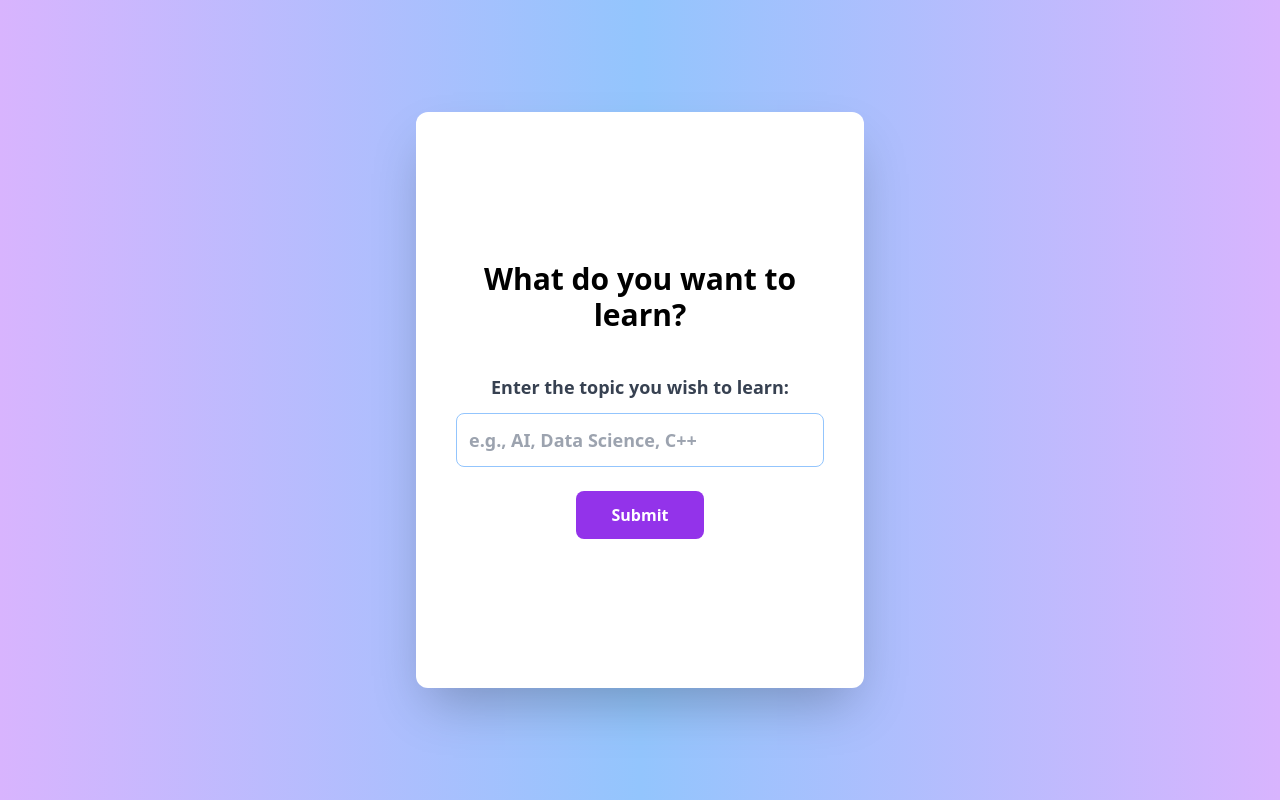
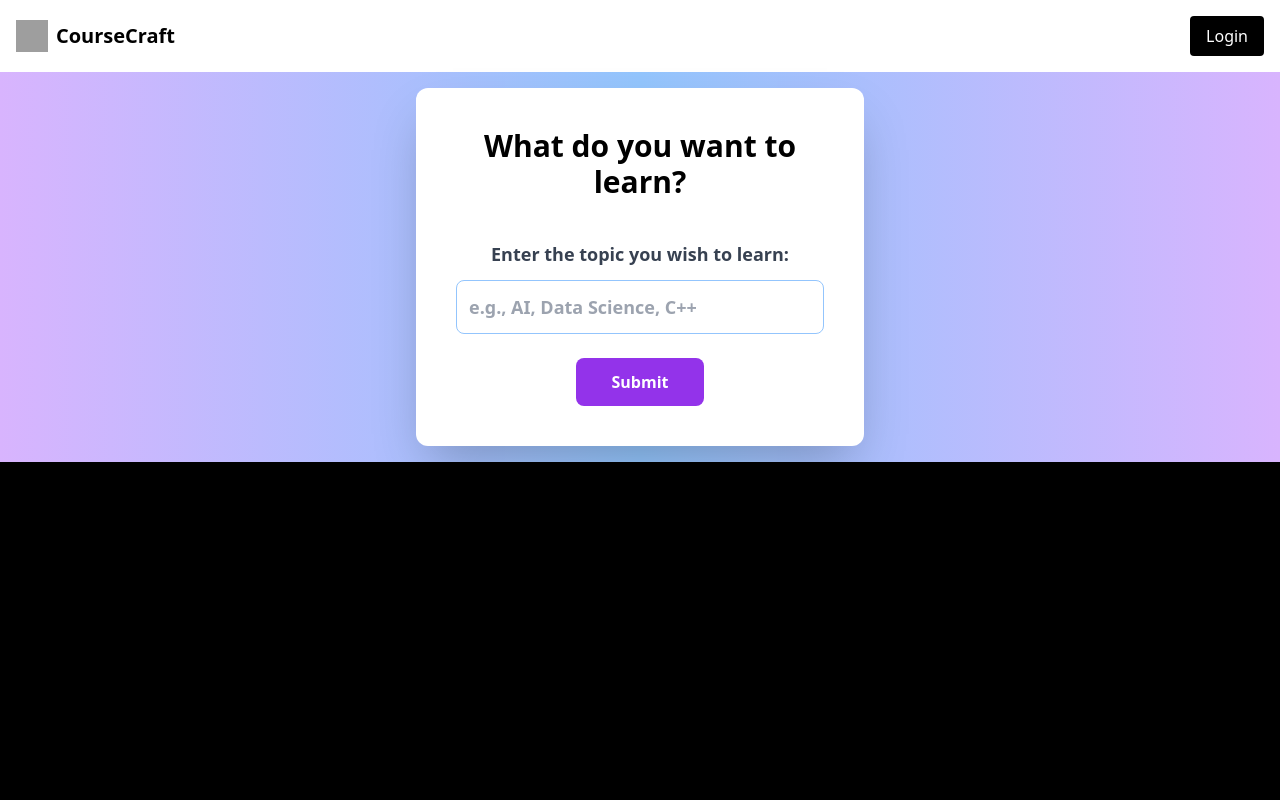
Before and after one commit to ravipajiyar/Course-Craft, a React (Vite) app in the folder client/vite-project/: page / in a window 1280 px wide. Built offline with nearby package versions, Linux system fonts and the light colour scheme; grey boxes are pictures that could not be loaded.

Commit message:
navbar added

```diff
--- a/client/vite-project/src/App.jsx
+++ b/client/vite-project/src/App.jsx
@@ -1,6 +1,6 @@
 import './App.css';
 import { BrowserRouter, Route, Routes } from 'react-router-dom';
-import Landingpage from './pages/landingpage';
+import Landingpage from './pages/LandingPage';
 import CoursePage from './pages/CoursePage';
 import GenChatPage from './pages/GenChat';
 
--- a/client/vite-project/src/components/Navbar/Navbar.jsx
+++ b/client/vite-project/src/components/Navbar/Navbar.jsx
@@ -8,7 +8,7 @@ const Navbar = () => {
         </div>
 
         <div>
-          <button className="bg-gradient-black text-white py-2 px-4 rounded hover:bg-purple-700 transition duration-300">
+          <button className="bg-black text-white py-2 px-4 rounded hover:bg-white-700 transition duration-300">
             Login
           </button>
         </div>
--- a/client/vite-project/src/pages/CoursePage.jsx
+++ b/client/vite-project/src/pages/CoursePage.jsx
@@ -1,5 +1,11 @@
+import Navbar from '../components/Navbar/Navbar';
+
 const CoursePage = () => {
-  return <div>CoursePage</div>;
+  return (
+    <div>
+      <Navbar />
+    </div>
+  );
 };
 
 export default CoursePage;
--- a/client/vite-project/src/pages/GenChat.jsx
+++ b/client/vite-project/src/pages/GenChat.jsx
@@ -1,5 +1,11 @@
+import Navbar from '../components/Navbar/Navbar';
+
 const GenChatPage = () => {
-  return <div>genChatPage</div>;
+  return (
+    <div>
+      <Navbar />
+    </div>
+  );
 };
 
 export default GenChatPage;
--- a/client/vite-project/src/pages/landingPage.jsx
+++ b/client/vite-project/src/pages/landingPage.jsx
@@ -6,12 +6,17 @@ export default function Landingpage() {
   };
 
   return (
-    <div className="flex flex-col items-center justify-center bg-gradient-to-r from-purple-300 via-blue-300 to-purple-300 h-screen p-4">
+    <div className="flex flex-col">
+      <Navbar />
+      <div className="flex flex-col items-center justify-center bg-gradient-to-r from-purple-300 via-blue-300 to-purple-300 p-4">
         <div className="bg-white p-10 rounded-xl shadow-2xl max-w-md w-3/5 h-3/4 flex flex-col justify-center items-center space-y-6">
           <h1 className="text-black text-center font-bold text-3xl mb-4">
             What do you want to learn?
           </h1>
-        <form onSubmit={handleSubmit} className="space-y-6 w-full text-center">
+          <form
+            onSubmit={handleSubmit}
+            className="space-y-6 w-full text-center"
+          >
             <label className="block text-gray-700 font-semibold text-lg">
               Enter the topic you wish to learn:
               <input
@@ -31,10 +36,6 @@ export default function Landingpage() {
           </form>
         </div>
       </div>
-  );
-  return (
-    <div>
-      <Navbar />
     </div>
   );
 }
```
Lines whose indentation alone changed are shown as unchanged.
